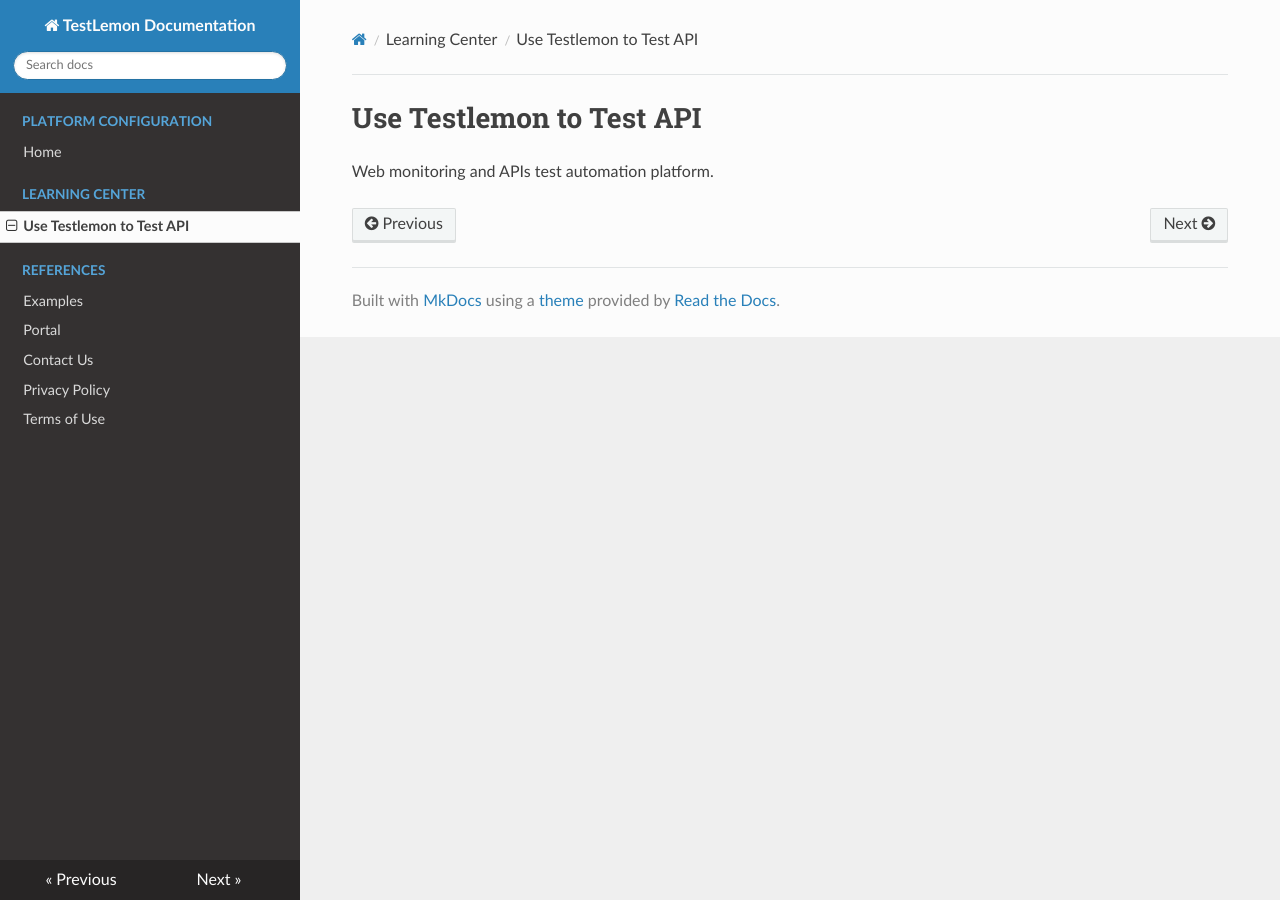
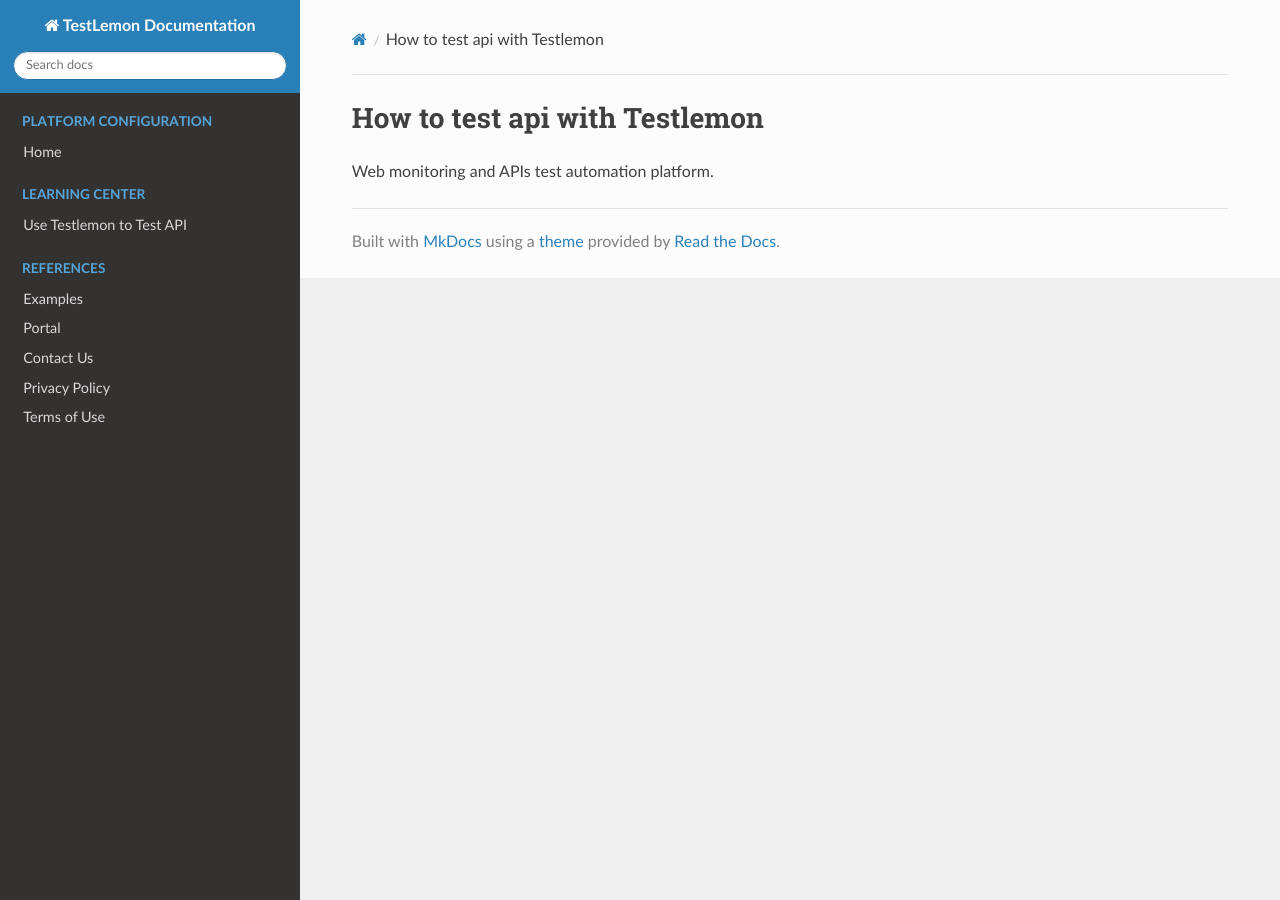
Before and after one commit to itbusina/testlemon-docs, an MkDocs documentation site: the page built from docs/docs/how-to-test-api-with-testlemon.md, in a window 1280 px wide. Built offline with MkDocs 1.6.1, drawn with Linux system fonts in a browser that asks for light colours; nearby versions of some CDN libraries.

Commit message:
Update and rename use-testlemon-to-test-api.md to how-to-test-api-with-testlemon.md

```diff
--- a/docs/docs/use-testlemon-to-test-api.md
+++ b/docs/docs/how-to-test-api-with-testlemon.md
@@ -1,3 +1,3 @@
-# Use Testlemon to Test API
+# How to test api with Testlemon
 
 Web monitoring and APIs test automation platform.
```
